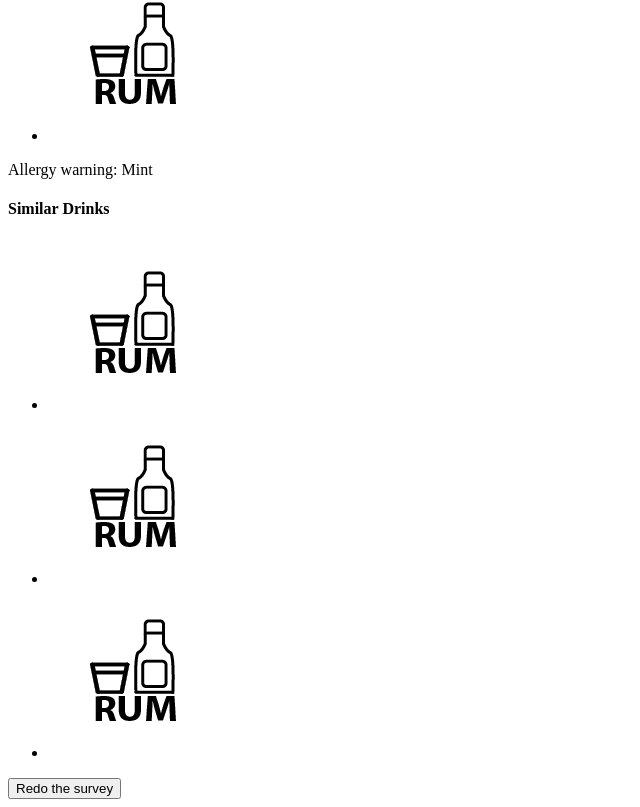
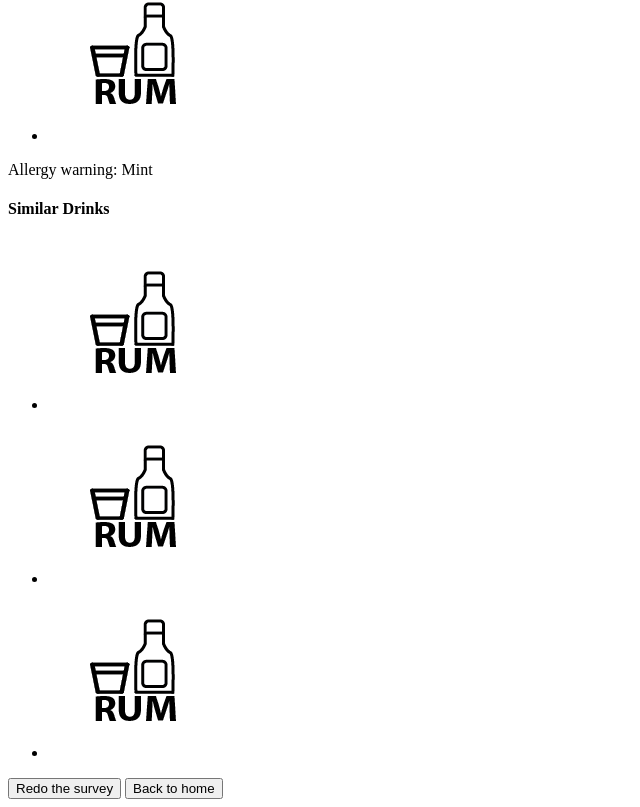
Before and after one commit to ProfessorKolodziej/final-project-mix-match, a website: page src/result.html in a window 1280 px wide. Shown: the part 4762-5569 px from the top of the page, without its empty margins (0-640 px from the left). Drawn offline with Linux system fonts and the light colour scheme; a web font is replaced by a local one.

Commit message:
11172109

```diff
--- a/src/result.html
+++ b/src/result.html
@@ -60,5 +60,10 @@
 		<button class="button2" type="submit" value="submit">
 			Redo the survey
 		</button></a>
-	</body>
-	</html>
+	<a href="index.html">
+		<button class="button2" type="submit" value="submit">
+			Back to home
+		</button></a>
+</body>
+
+</html>
```
Also changed, not shown: src/index.html (+3 -1 lines), src/survey.html (+1 -1 lines).
